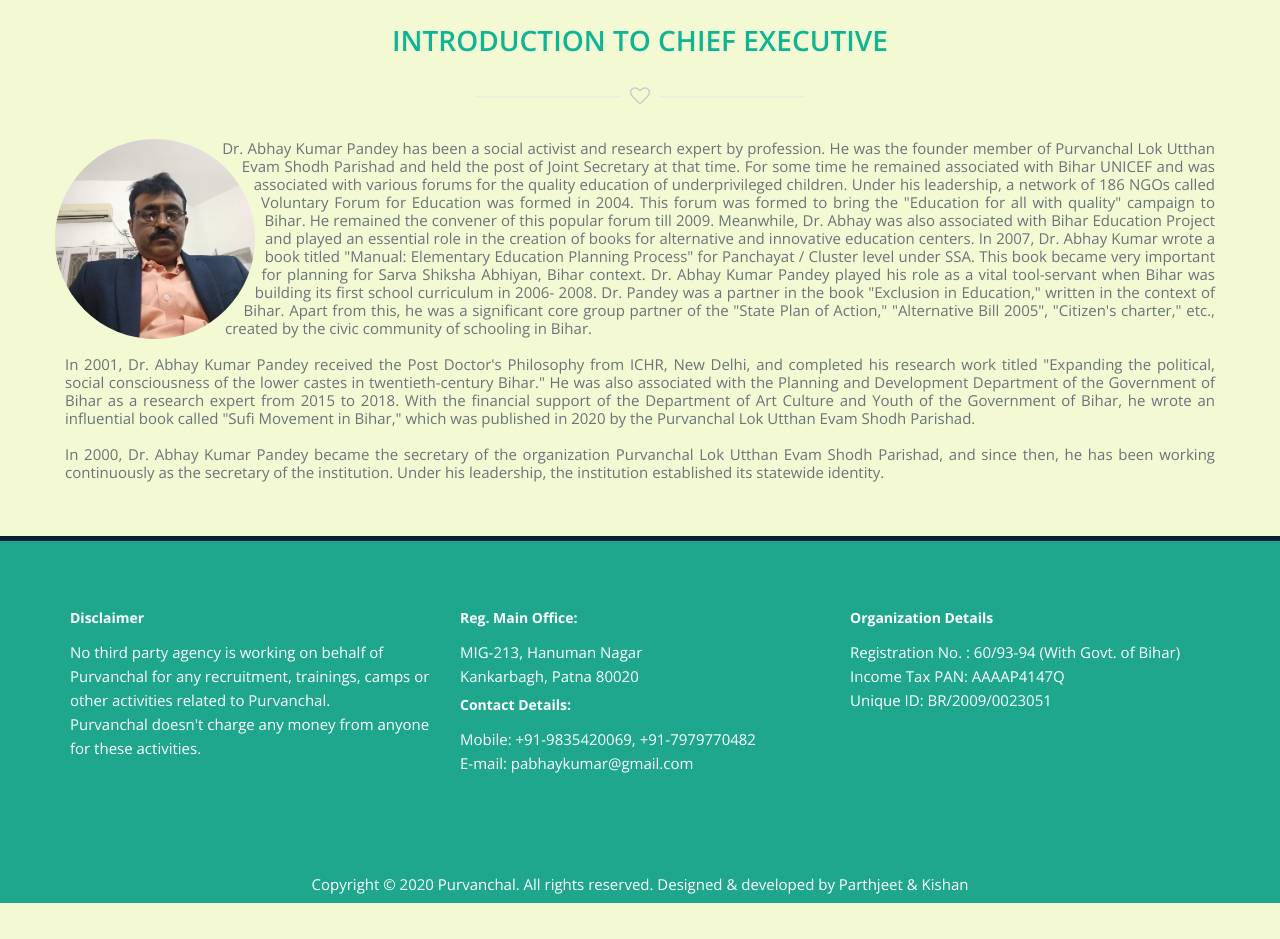
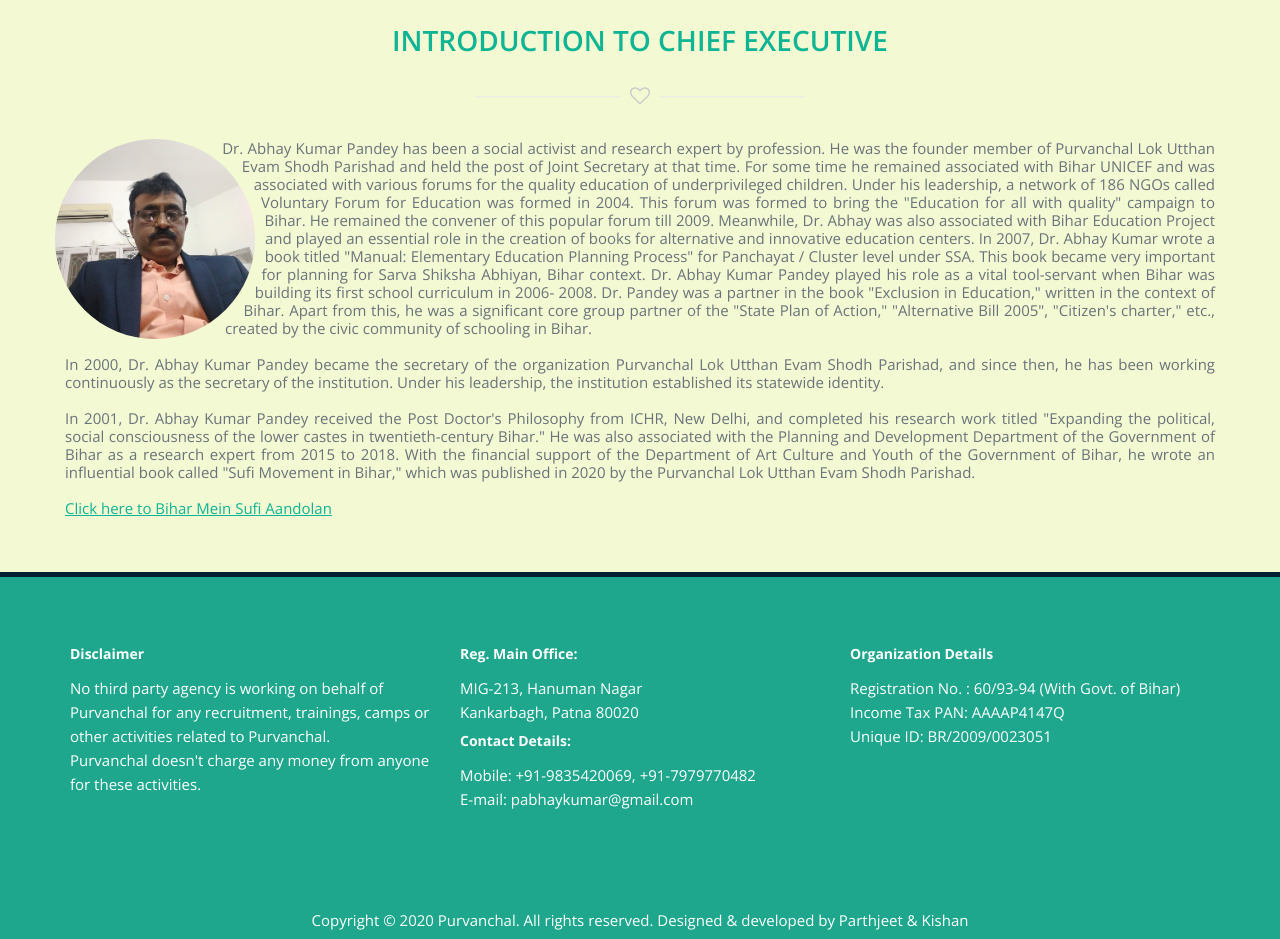
Before and after one commit to parthjeet/purvanchal, a plain HTML site: page index.html in a window 1280 px wide. Shown: the part 3560-4499 px from the top of the page. Before the commit the page ends 4463 px from the top, so only its background shows below. Drawn offline with nearby package versions, Linux system fonts and the light colour scheme; some packages are replaced by stand-ins of ours; a script that the page names is missing.

Commit message:
Added PDF

```diff
--- a/index.html
+++ b/index.html
@@ -727,15 +727,21 @@
               was a significant core group partner of the "State Plan of Action," "Alternative Bill 2005", "Citizen's
               charter," etc., created by the civic community of schooling in Bihar.
               <br><br>
+              In 2000, Dr. Abhay Kumar Pandey became the secretary of the organization Purvanchal Lok Utthan Evam Shodh Parishad, and since then, he has been working continuously as the secretary of the institution.
+              Under his leadership, the institution established its statewide identity.
+              <br><br>
               In 2001, Dr. Abhay Kumar Pandey received the Post Doctor's Philosophy from ICHR, New Delhi, and completed
               his research work titled "Expanding the political, social consciousness of the lower castes in
               twentieth-century Bihar." He was also associated with the Planning and Development Department of the
               Government of Bihar as a research expert from 2015 to 2018. With the financial support of the Department
               of Art Culture and Youth of the Government of Bihar, he wrote an influential book called "Sufi Movement in
-              Bihar," which was published in 2020 by the Purvanchal Lok Utthan Evam Shodh Parishad.
-              <br><br>
-              In 2000, Dr. Abhay Kumar Pandey became the secretary of the organization Purvanchal Lok Utthan Evam Shodh Parishad, and since then, he has been working continuously as the secretary of the institution.
-              Under his leadership, the institution established its statewide identity.
+              Bihar," which was published in 2020 by the Purvanchal Lok Utthan Evam Shodh Parishad.<br><br>
+              <a
+              href="./Bihar-Sufi-Aandolan.pdf"
+              class="anchorStyle"
+              ><u>Click here to Bihar Mein Sufi Aandolan</u></a>
+
+
 
             </p>
           </div>
```
Also changed, not shown: 1 other file.
